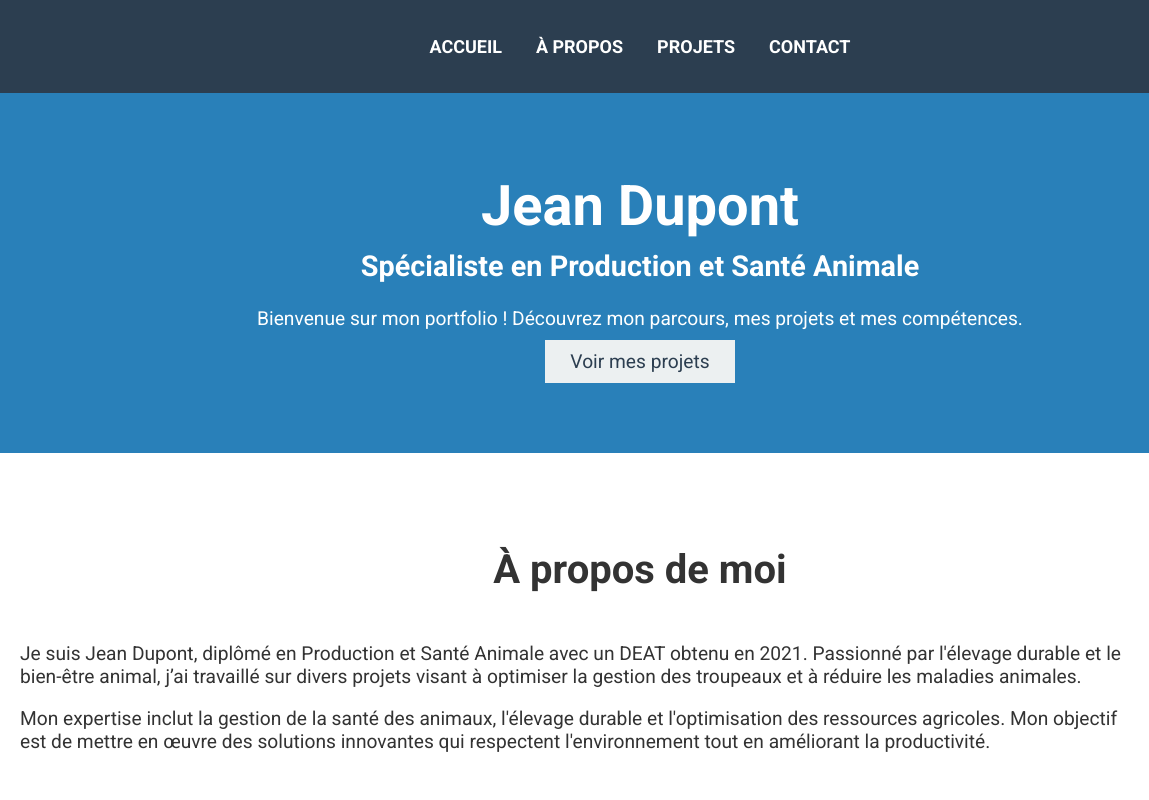
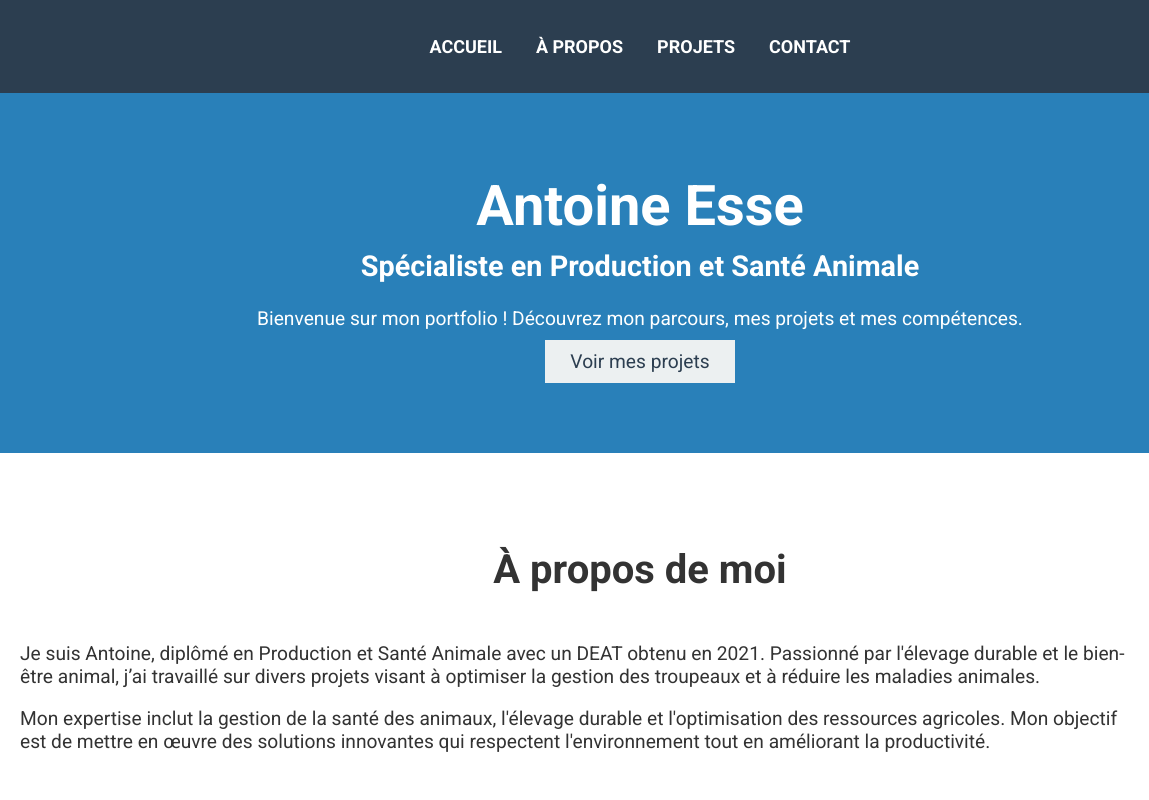
Before and after one commit to aboutlevi/portfolio, a plain HTML site: page index.html in a window 1280 px wide. Shown: the top 800 px of the page, 0-1149 px from the left. Drawn offline with Linux system fonts and the light colour scheme.

Commit message:
Update index.html

```diff
--- a/index.html
+++ b/index.html
@@ -3,7 +3,7 @@
 <head>
     <meta charset="UTF-8">
     <meta name="viewport" content="width=device-width, initial-scale=1.0">
-    <title>Portfolio - Jean Dupont</title>
+    <title>Portfolio - Antoine ESSE</title>
     <link rel="stylesheet" href="Style .css">
     <!-- Lien vers une police de Google Fonts -->
     <link href="https://fonts.googleapis.com/css2?family=Roboto:wght@400;700&display=swap" rel="stylesheet">
@@ -24,7 +24,7 @@
     <!-- Section d'accueil -->
     <section id="home" class="hero">
         <div class="container">
-            <h1>Jean Dupont</h1>
+            <h1>Antoine Esse</h1>
             <h2>Spécialiste en Production et Santé Animale</h2>
             <p>Bienvenue sur mon portfolio ! Découvrez mon parcours, mes projets et mes compétences.</p>
             <a href="#projects" class="btn">Voir mes projets</a>
@@ -37,7 +37,7 @@
             <h2>À propos de moi</h2>
             <div class="about-content">
                 <div class="about-text">
-                    <p>Je suis Jean Dupont, diplômé en Production et Santé Animale avec un DEAT obtenu en 2021. Passionné par l'élevage durable et le bien-être animal, j’ai travaillé sur divers projets visant à optimiser la gestion des troupeaux et à réduire les maladies animales.</p>
+                    <p>Je suis Antoine, diplômé en Production et Santé Animale avec un DEAT obtenu en 2021. Passionné par l'élevage durable et le bien-être animal, j’ai travaillé sur divers projets visant à optimiser la gestion des troupeaux et à réduire les maladies animales.</p>
                     <p>Mon expertise inclut la gestion de la santé des animaux, l'élevage durable et l'optimisation des ressources agricoles. Mon objectif est de mettre en œuvre des solutions innovantes qui respectent l'environnement tout en améliorant la productivité.</p>
                 </div>
                 <div class="about-image">
@@ -74,7 +74,7 @@
         <div class="container">
             <h2>Contactez-moi</h2>
             <p>Si vous avez des questions ou si vous souhaitez discuter d'un projet, n'hésitez pas à me contacter !</p>
-            <form action="mailto:jean.dupont@email.com" method="POST" enctype="text/plain">
+            <form action="mailto:antoinegsmt@outlook.fr" method="POST" enctype="text/plain">
                 <label for="name">Nom :</label>
                 <input type="text" id="name" name="name" required>
 
```
